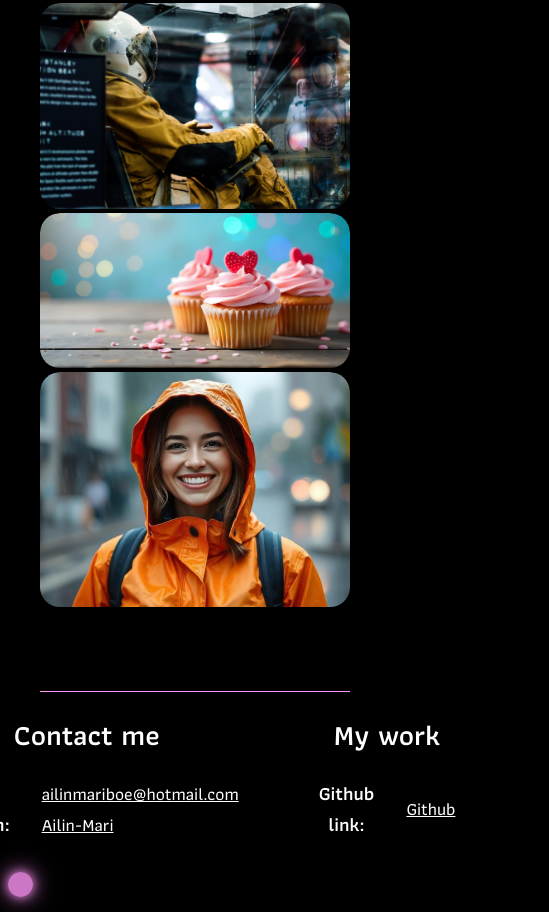
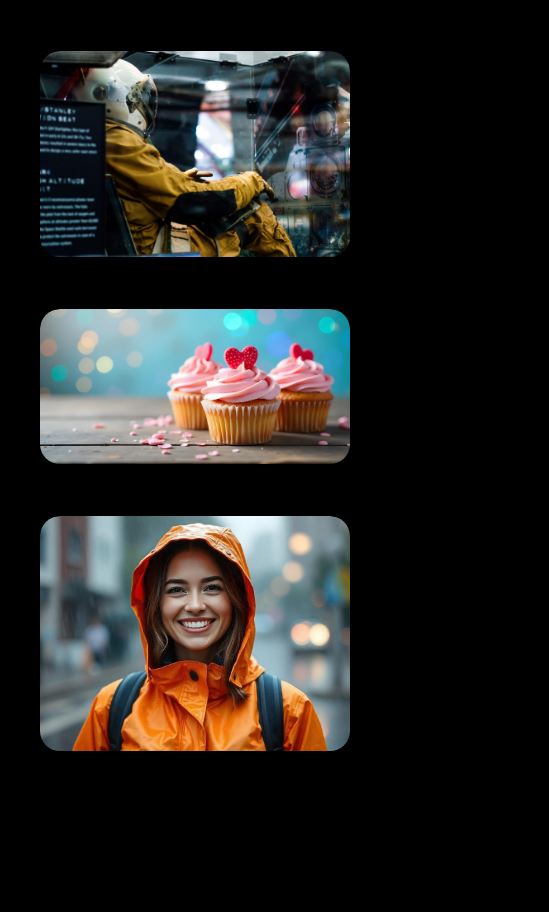
Before and after one commit to AilinMari/Portfolio-1, a plain HTML site: page index.html in a window 390 px wide. Shown: the part 1579-2491 px from the top of the page, 549 px wide, since content can reach past the window. Before the commit the page ends 2451 px from the top, so only its background shows below. Drawn offline with Linux system fonts and the light colour scheme; a web font is replaced by a local one.

Commit message:
fonts and responsiveness

```diff
--- a/index.css
+++ b/index.css
@@ -74,7 +74,7 @@ h1 {
 }
 
 h3 {
-  font-size: 1.8rem;
+  font-size: 2.2rem;
   font-family: "Athiti";
   font-weight: 600;
   line-height: 1;
@@ -155,12 +155,12 @@ h1 {
   margin: 5rem 0 0 0;
 }
 
-.second-description {
+/* .second-description {
   font-family: "Raleway";
   font-size: 1.2rem;
   font-weight: 600;
   font-style: italic;
-}
+} */
 
 .content-text {
   font-family: "Raleway";
@@ -178,6 +178,7 @@ h1 {
   transition: box-shadow 0.5s ease, transform 0.5s ease, z-index 0s; /* Add transition for box-shadow, transform, and z-index */
   border-radius: 20px;
   z-index: 1; /* Default z-index */
+  margin: 3rem 0 0 3rem;
 }
 
 .grid-projects .image {
@@ -260,7 +261,7 @@ footer {
   flex-direction: column;
   align-items: center;
   justify-content: center;
-  margin: 5rem 0 0 0;
+  margin: 10rem 0 0 0;
   width: 100%;
   color: white;
 }
@@ -268,7 +269,7 @@ footer {
 footer .content {
   display: grid;
   grid-template-columns: 1fr 1fr;
-  gap: 5rem;
+  gap: 15rem;
 }
 
 footer .contact-info {
@@ -284,14 +285,8 @@ footer .work-links {
   grid-template-columns: 1fr 1fr;
   align-items: center;
   justify-content: center;
-  text-align: center;
+  text-align: start;
   color: white;
-}
-
-footer .work-links a {
-  color: white;
-  font-weight: 500;
-  cursor: none;
 }
 
 footer p {
@@ -304,16 +299,15 @@ footer p {
 footer a {
   font-size: 1.1rem;
   font-weight: 500;
-  font-family: "Athiti";
-}
-
-footer .contact-info a {
+  font-family: "Raleway";
   color: white;
   font-weight: 500;
   cursor: none;
 }
 
-footer .contact-info a:hover {
+
+
+footer a:hover {
   color: #ff95f6;
 }
 
@@ -340,11 +334,16 @@ footer .line {
   }
   .grid-projects h3 {
     margin: 0.5rem 0 1rem 0;
+    font-size: 3rem;
+    top: 20%;
   }
 
   .repo-link {
     margin: 0 0 1.5rem 0;
   }
+
+
+
 }
 
 @media (max-width: 1000px) {
@@ -354,6 +353,8 @@ footer .line {
 
   .grid-projects {
     max-width: 45rem;
+      margin: 3rem 0 0 0;
+
   }
 
   .grid-projects:hover {
```
